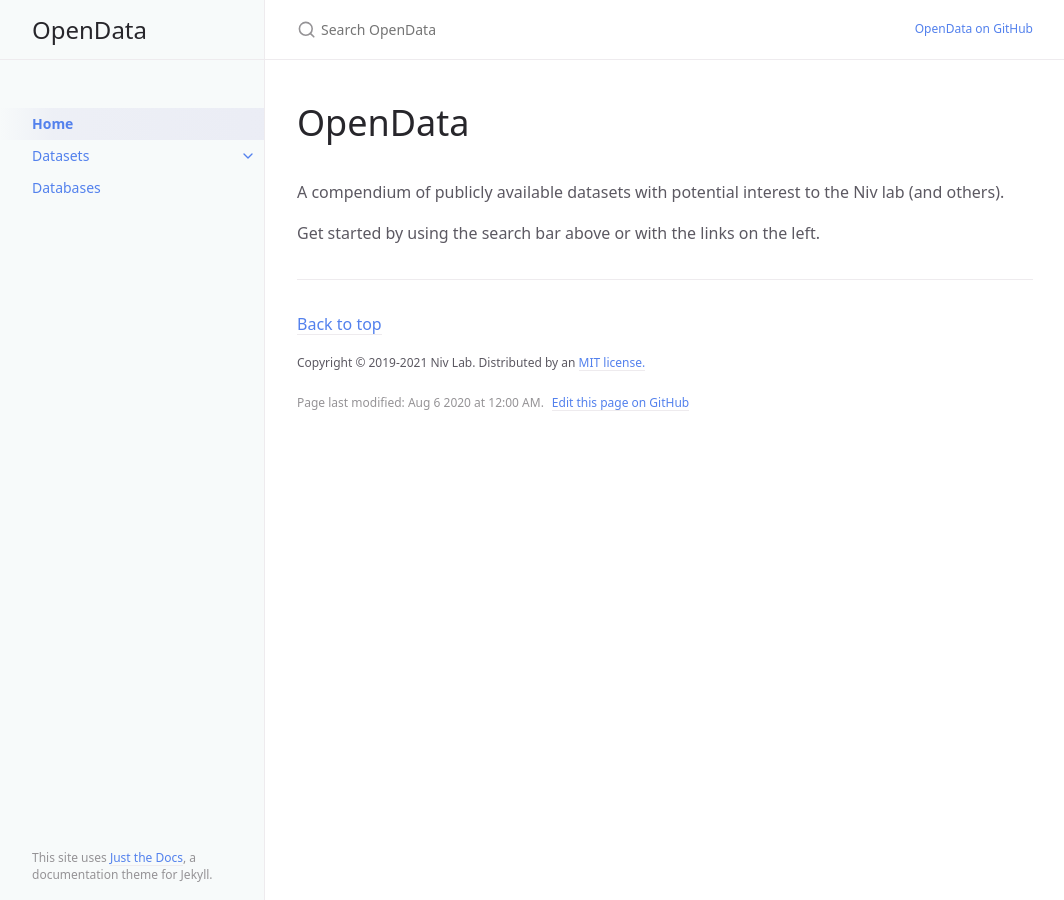
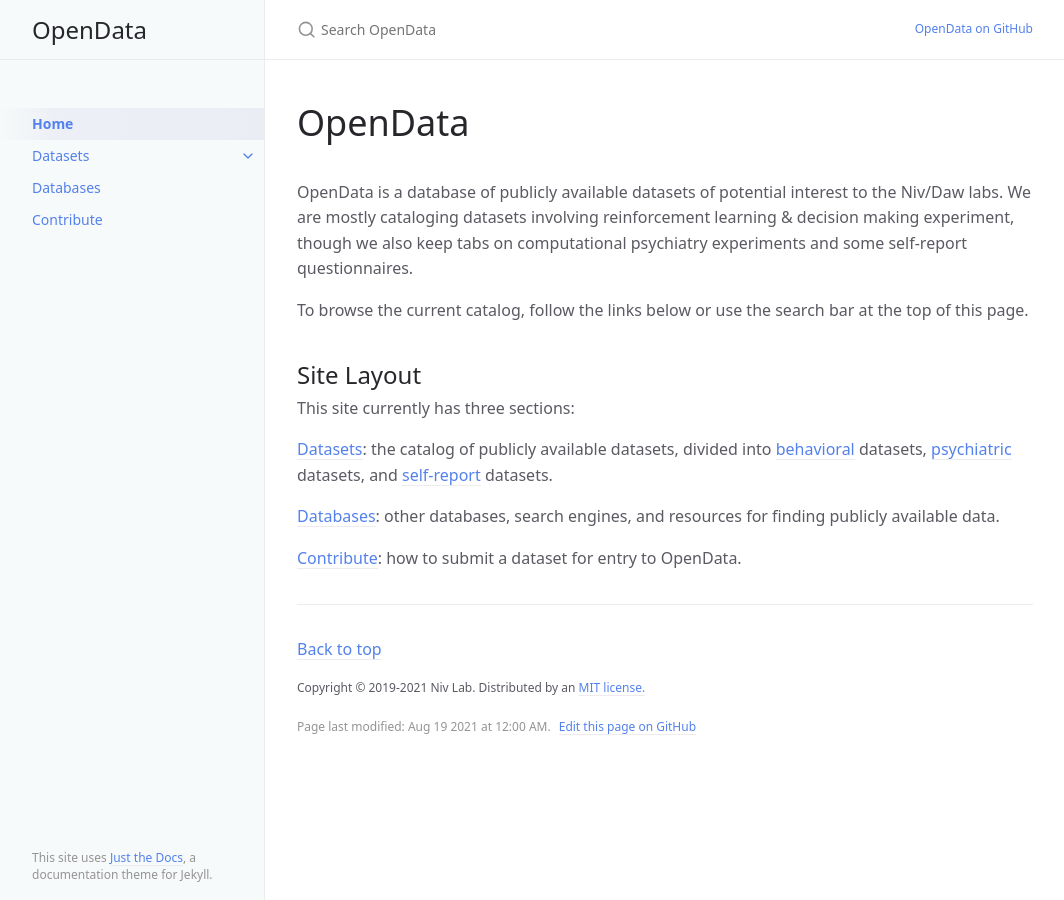
Before and after one commit to nivlab/opendata, a Jekyll site: the page built from index.md, in a window 1280 px wide. Shown: the whole page, without its empty margins (107-1171 px from the left). Built offline with Jekyll 4.4.1, drawn with Linux system fonts in a browser that asks for light colours.

Commit message:
update main page, self-report data page, and add contributing page

```diff
--- a/index.md
+++ b/index.md
@@ -3,11 +3,21 @@ layout: default
 title: Home
 nav_order: 1
 permalink: /
-last_modified_date: 2020-08-06
+last_modified_date: 2021-08-19
 ---
 
 # OpenData
 <br>
-A compendium of publicly available datasets with potential interest to the Niv lab (and others).
+OpenData is a database of publicly available datasets of potential interest to the Niv/Daw labs. We are mostly cataloging datasets involving reinforcement learning & decision making experiment, though we also keep tabs on computational psychiatry experiments and some self-report questionnaires.
 
-Get started by using the search bar above or with the links on the left.
+To browse the current catalog, follow the links below or use the search bar at the top of this page.
+
+## Site Layout
+
+This site currently has three sections:
+
+[Datasets](/opendata/docs/datasets): the catalog of publicly available datasets, divided into [behavioral](/opendata/docs/datasets/behavior) datasets, [psychiatric](/opendata/docs/datasets/psychiatry) datasets, and [self-report](/opendata/docs/datasets/self-report) datasets.
+
+[Databases](/opendata/docs/databases): other databases, search engines, and resources for finding publicly available data.
+
+[Contribute](/opendata/docs/contribute/): how to submit a dataset for entry to OpenData.
```
Also changed, not shown: docs/contribute.md (added, +26 -0 lines), docs/datasets/self-report.md (renamed from docs/datasets/surveys.md, +1 -1 lines).
